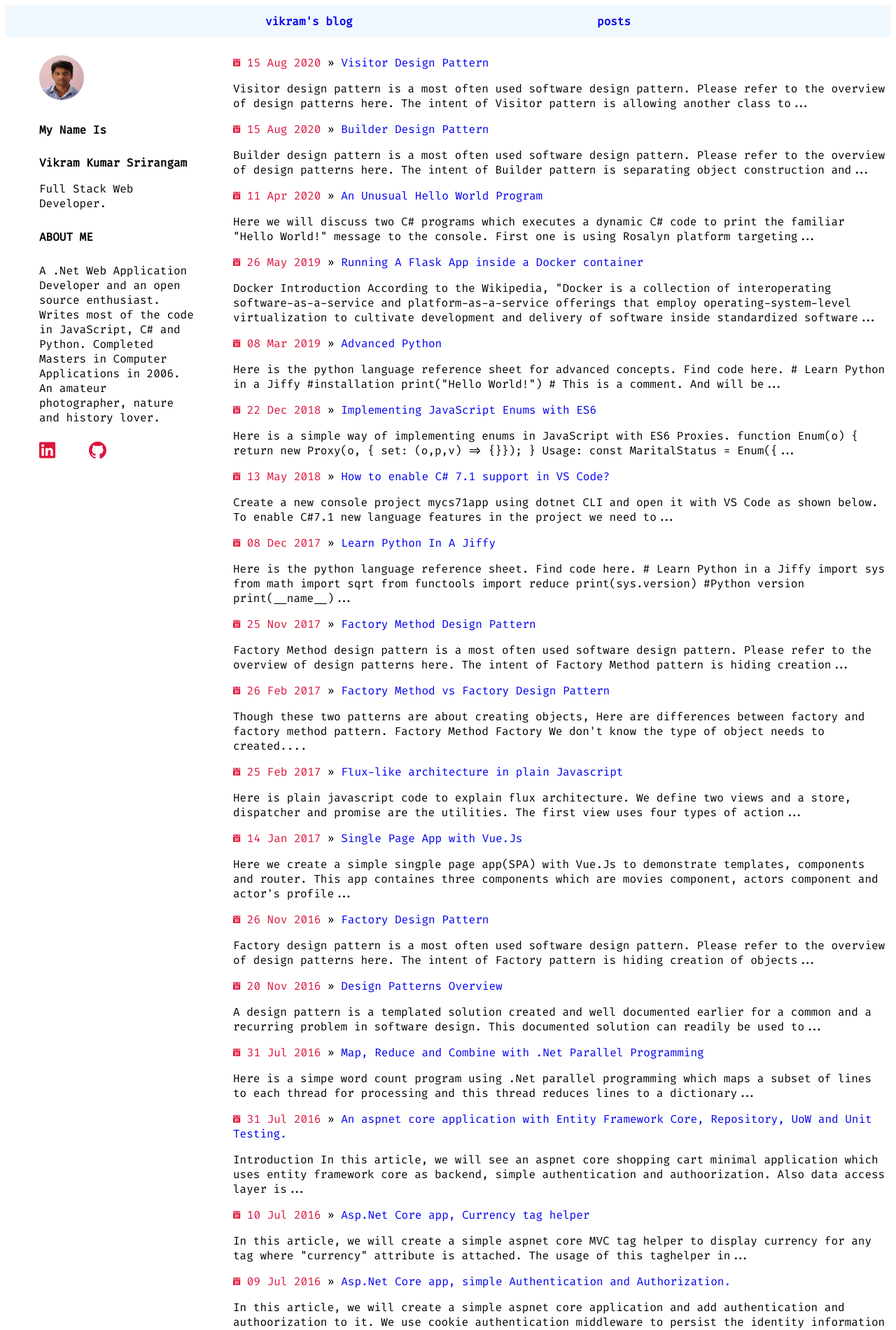
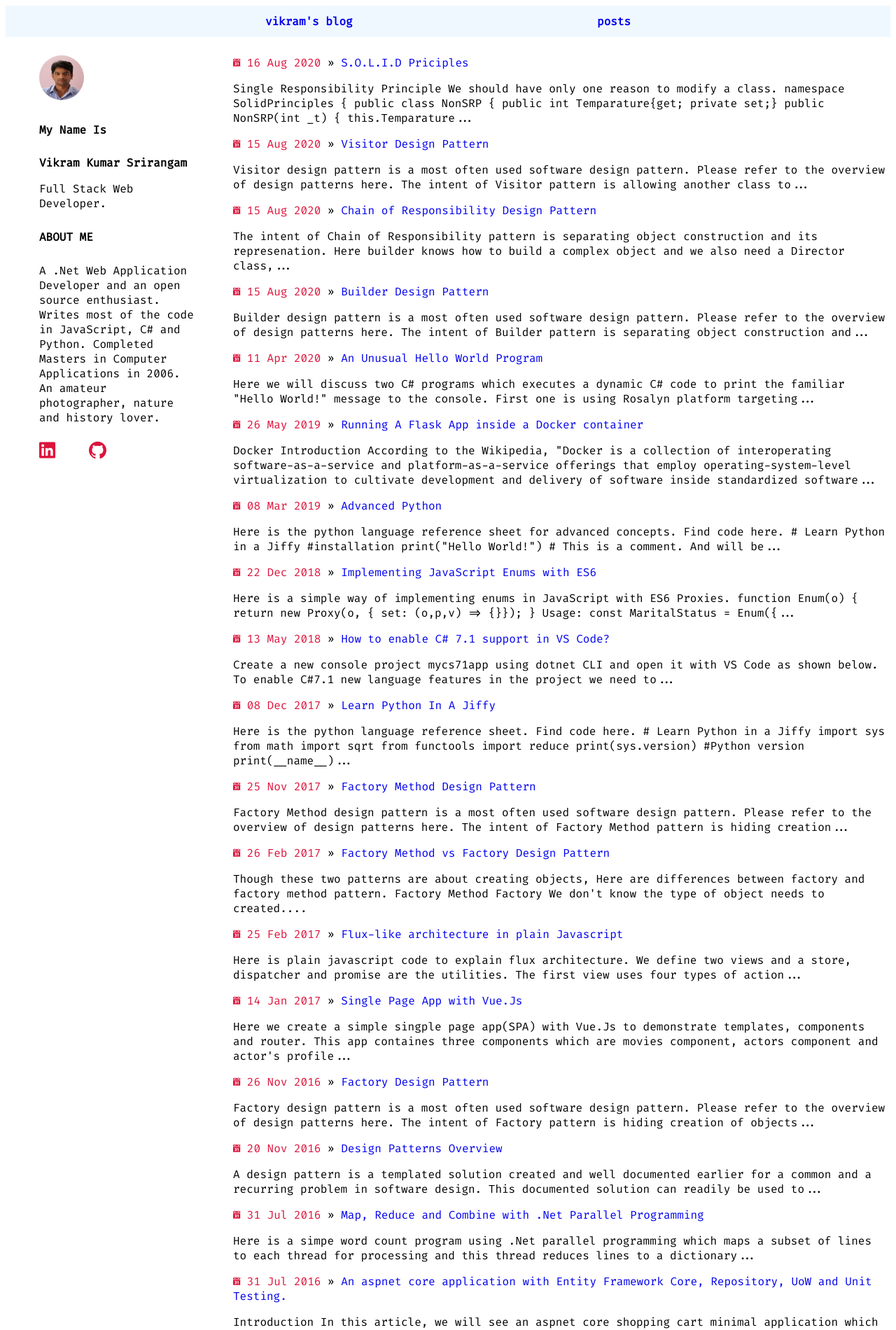
Before and after one commit to srirangamv/srirangamv.github.io, a Jekyll site: the page built from blog/index.html, in a window 1280 px wide. Shown: the top 1900 px of the page at 70% size. Built offline with Jekyll 4.4.1, drawn with Linux system fonts in a browser that asks for light colours; some of the changed lines change nothing that is shown.

Commit message:
adding post.

```diff
--- a/_posts/2016-11-20-design-patterns-overview.md
+++ b/_posts/2016-11-20-design-patterns-overview.md
@@ -42,7 +42,7 @@
 These design patterns are based on how objects behave. For example, some times we need to notify certain state changes of an object to several other objects. Observer pattern addresses this issue and provide guideline for implementing this issue. Below is the list of behavioral patterns.
 </p>
 
-1. Chain of responsibility
+1. [Chain of responsibility](http://vwtt.github.io/blog/chainofresponsibility-design-pattern)
 2. Command
 3. Interpreter
 4. Iterator
--- /dev/null
+++ b/_posts/2020-08-15-chainofresponsibility-design-pattern.md
@@ -0,0 +1,116 @@
+---
+layout: post
+title: "Chain of Responsibility Design Pattern"
+name: "2020-08-15-chainofresponsibility-design-pattern"
+description: "Simple example of chain of responsibility design pattern."
+date: 2020-08-15
+---
+
+<p>The intent of Chain of Responsibility pattern is separating object construction and its represenation. Here builder knows how to build a complex object and we also need a Director class, essentially a helper class which know what to build. Director uses Builder class (one or more builder classes) and helps in building the complex object.</p>
+<p>Builder design pattern is a most often used software design pattern. Please refer to the overview of design patterns <a href="http://vwtt.github.io/blog/design-patterns-overview" target="_blank">here</a>.<p>
+
+<p>
+    <figure>
+      <img src="/images/BuilderPattern.png" alt="Builder Pattern UML Diagram" width="716px" height="185px" />
+      <figcaption>Builder Pattern UML Diagram</figcaption>
+    </figure>
+</p>
+
+{% highlight csharp %}
+
+namespace PatternsDemo
+{
+    public class PayLoad
+    {
+        public int data{get;set;}
+    }
+
+    public abstract class IHandler
+    {
+        public IHandler next;
+
+        public abstract void Handle(PayLoad payLoad);
+
+        public void Execute(PayLoad payLoad)
+        {
+            Handle(payLoad);
+
+            if(next != null)
+            {
+                next.Handle(payLoad);
+            }
+
+        }
+    }
+
+    public class CoR
+    {
+        private IHandler _chain;
+
+        public void Use(IHandler next)
+        {
+            if(_chain == null)
+            {
+                _chain = next;
+            }
+            else
+            {
+                IHandler temp = _chain;
+                while(temp.next != null)
+                    temp = temp.next;
+
+                temp.next = next;
+            }
+        }
+
+        public void Run(PayLoad payLoad)
+        {
+            IHandler temp = _chain;
+
+            while(temp != null)
+            {
+                temp.Handle(payLoad);
+                temp = temp.next;
+            }
+            Console.WriteLine(payLoad);
+        }
+
+        public static void Main()
+        {
+            var chain = new CoR();
+
+            // we can create as many responsibilities
+            chain.Use(new Resp1());
+            chain.Use(new Resp2());
+            chain.Use(new Resp3());
+
+            chain.Run(new PayLoad(){ data=6});
+        }
+    }
+
+    public class Resp1: IHandler
+    {
+        public override void Handle(PayLoad payLoad)
+        {
+            payLoad.data = payLoad.data * 2;
+        }
+    }
+
+    public class Resp2: IHandler
+    {
+        public override void Handle(PayLoad payLoad)
+        {
+            payLoad.data = payLoad.data * 5;
+        }
+    }
+
+    public class Resp3: IHandler
+    {
+        public override void Handle(PayLoad payLoad)
+        {
+            payLoad.data = payLoad.data * 3;
+        }
+    }
+}
+
+{% endhighlight %}
--- /dev/null
+++ b/_posts/2020-08-16-solid-priciples.md
@@ -0,0 +1,410 @@
+---
+layout: post
+title: "S.O.L.I.D Priciples"
+name: "2020-08-16-solid-priciples"
+description: "Simple example for demonstrating S.O.L.I.D Priciples."
+date: 2020-08-16
+---
+
+# Single Responsibility Principle
+<p>We should have only one reason to modify a class.</p>
+
+{% highlight csharp %}
+
+namespace SolidPrinciples
+{
+    public class NonSRP
+    {
+        public int Temparature{get; private set;}
+
+        public NonSRP(int _t)
+        {
+            this.Temparature = _t;
+        }
+
+        public int ConvertToFor()
+        {
+            //responsibility 1. primary
+            return this.Temparature * 5/32;
+        }
+
+        public void SaveToFile()
+        {
+            //responsibility 2. secondary. can be moved to a separate class.
+            // some way
+        }
+
+        public void SaveToDatabase()
+        {
+            //responsibility 3. secondary. can be moved to a separate class.
+            // some way
+        }
+
+        public void DoPilates()
+        {
+            //responsibility 4. unnecessary. nothing to do with this class.
+            // some way
+        }
+    }
+
+{% endhighlight %}
+
+# Open Closed Principle
+<p>consider long chains of if..else or switch cases inside classes.</p>
+
+{% highlight csharp %}
+
+using System;
+using System.Collections.Generic;
+
+namespace SolidPrinciples
+{
+    public class NonOCP
+    {
+        //this class is open for modification. and not extensible.
+        public double Price{get; private set;}
+        public double DiscountedPrice{get; private set;}
+
+        public void CalculatePrice(int a)
+        {
+            switch(a)
+            {
+                case 1:
+                    // 1 specific functionality
+                    this.DiscountedPrice =  0.2 * this.Price;
+                    break;
+                case 2:
+                    // 2 specific functionality
+                    this.DiscountedPrice =  0.3 * this.Price;
+                    break;
+                case 3:
+                    // 3 specific functionality
+                    this.DiscountedPrice =  0.4 * this.Price;
+                    break;
+
+                default:
+                    // default functionality
+                    this.DiscountedPrice =  0.05 * this.Price;
+                    break;
+            }
+        }
+    }
+
+    public class OCP
+    {
+        public double Price{get; private set;}
+        public double DiscountedPrice{get; private set;}
+
+        public void CalculatePrice(IDiscountStrategy strategy)
+        {
+            this.DiscountedPrice =  strategy.applyDiscount(this.Price);
+        }
+    }
+
+    public interface IDiscountStrategy
+    {
+        public double applyDiscount(double price);
+    }
+
+    public class OneTypeDiscount : IDiscountStrategy
+    {
+        public double applyDiscount(double price){
+            return 0.2 * price;
+        }
+    }
+
+    //... we can have N number of discount strategies. without distrubing the any existing classes.
+    public class NthTypeDiscount : IDiscountStrategy
+    {
+        public double applyDiscount(double price)
+        {
+            return 0.99 * price;
+        }
+    }
+
+{% endhighlight %}
+
+# Lislov Substituition Principle
+<p>all sub classes replaceable using base absrtaction. wrong abstraction applied.</p>
+
+{% highlight csharp %}
+
+using System;
+using System.Collections.Generic;
+
+namespace SolidPrinciples
+{
+    public class Driver
+    {
+        public static void Main()
+        {
+            List<Base> arr = new List<Base>()
+            {
+                new A(),
+                new A(),
+                new A(),
+                new B(),
+                new B(),
+                //new C(), //this not replacable.
+                new D()
+            };
+
+            foreach(Base element in arr)
+            {
+                element.BaseFunc();
+            }
+
+            (new D()).BaseFunc();
+
+            var birds = new List<Bird>()
+            {
+                new Parrot(),
+                new Parrot(),
+                new Pigeon(),
+                new Kiwi() // not replacable. not a perfect abstraction.
+            };
+
+            foreach(Bird bird in birds)
+            {
+                bird.Fly();
+            }
+        }
+    }
+
+    public abstract class Bird
+    {
+        public abstract void Fly();
+    }
+
+    public class Parrot : Bird
+    {
+        public override void Fly()
+        {
+            Console.WriteLine("flying..");
+        }
+    }
+
+    public class Pigeon : Bird
+    {
+        public override void Fly()
+        {
+            Console.WriteLine("flying..");
+        }
+    }
+
+    public class Kiwi : Bird
+    {
+        public override void Fly()
+        {
+            throw new Exception("we won't do that in Newzeland.");
+        }
+    }
+
+    public class Base
+    {
+        public virtual void BaseFunc()
+        {
+            ThisMustBeCalled();
+        }
+
+        public void ThisMustBeCalled()
+        {
+            Console.WriteLine("calling a protocal");
+        }
+    }
+
+    public class A: Base
+    {
+        public override void BaseFunc()
+        {
+            // do sub stuff
+            base.BaseFunc();
+        }
+    }
+
+    public class B: Base
+    {
+        public override void BaseFunc()
+        {
+            // do sub stuff
+            base.BaseFunc();
+        }
+    }
+
+    public class C: Base
+    {
+        public override void BaseFunc()
+        {
+            throw new Exception("we don't do that here.");
+        }
+    }
+
+    public class D: Base
+    {
+        public new void BaseFunc()
+        {
+            Console.WriteLine("calling D");
+            throw new Exception("we don't do that here.");
+        }
+    }
+
+{% endhighlight %}
+
+# Interface Segregation Principle
+<p>not giving more details via interfaces/abstraction.<p>
+
+{% highlight csharp %}
+
+using System;
+using System.Collections.Generic;
+
+namespace SolidPrinciples
+{
+
+    public interface NonISPBankAccount
+    {
+        double getBalance();
+        double deposit(double d);
+        double withdraw(double d);
+
+        double transfer(Account to, double d);
+    }
+
+    public interface ISPBankAccountPart1
+    {
+        public double getBalance();
+        public double deposit(double d);
+    }
+
+    public interface ISPBankAccountPart2
+    {
+        public double withdraw(double d);
+
+        public double transfer(Account to, double d);
+    }
+
+    public class Account : NonISPBankAccount
+    {
+        //bad non isp
+        public double getBalance()
+        {
+            return 0.0;
+        }
+
+        public double deposit(double d)
+        {
+            return d;
+        }
+
+        public double withdraw(double d)
+        {
+            return -d;
+        }
+
+        public double transfer(Account to, double d)
+        {
+            return -d;
+        }
+    }
+
+    public class Account2 : ISPBankAccountPart1, ISPBankAccountPart2
+    {
+        //good isp
+        public double getBalance()
+        {
+            return 0.0;
+        }
+        public double deposit(double d)
+        {
+            return d;
+        }
+        public double withdraw(double d)
+        {
+            return -d;
+        }
+
+        public double transfer(Account to, double d)
+        {
+            return -d;
+        }
+    }
+
+    public class InterestCalculator
+    {
+        //bad
+        public void CalculateInterest(ICollection<NonISPBankAccount> accounts)
+        {
+            foreach(var account in accounts)
+            {
+                account.deposit(account.getBalance() * 0.4);
+                //probable misuse.//this calculator doesn't need to have access to withdraw/transfer.
+                account.withdraw(5);
+            }
+        }
+    }
+
+    public class InterestCalculator2
+    {
+        //good
+        public void CalculateInterest(ICollection<ISPBankAccountPart1> accounts)
+        {
+            foreach(var account in accounts)
+            {
+                account.deposit(account.getBalance() * 0.4);
+                //cannot misuse.//this calculator doesn't have access to withdraw/transfer.
+                //account.withdraw(5); //will not work.
+            }
+        }
+    }
+
+{% endhighlight %}
+
+# Dependency Inversion Principle
+<p>try to decouple the classes. removing hard dependencies among classes.</p>
+
+{% highlight csharp %}
+
+using System;
+using System.Collections.Generic;
+
+namespace SolidPrinciples
+{
+    public class Dependency
+    {
+
+    }
+
+    public class NonDIPUsageOfDependency
+    {
+        //creating a hard dependency. hence not testable. mockable.
+        private Dependency dep = new Dependency();
+
+        public NonDIPUsageOfDependency()
+        {
+
+        }
+    }
+
+    //this testable. injectable. works well with DI containers.
+    //coding to abstraction.
+    public interface IDependentServices
+    {
+
+    }
+
+    public class LooselyDependency : IDependentServices
+    {
+
+    }
+
+    public class DIPUsageOfDependency
+    {
+        private IDependentServices dep;
+        public DIPUsageOfDependency(IDependentServices _d)
+        {
+            this.dep = _d;
+        }
+    }
+}
+
+{% endhighlight %}
```
